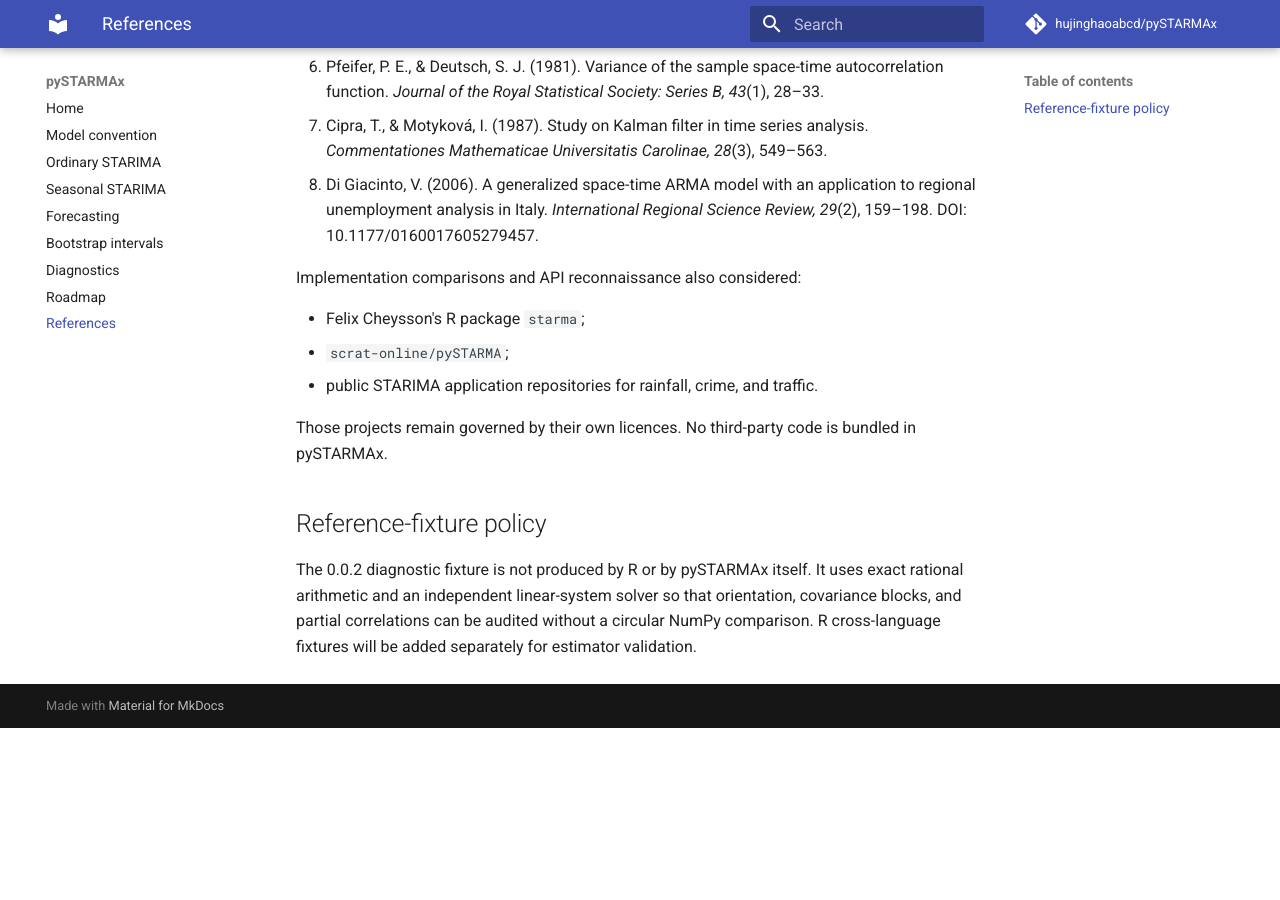
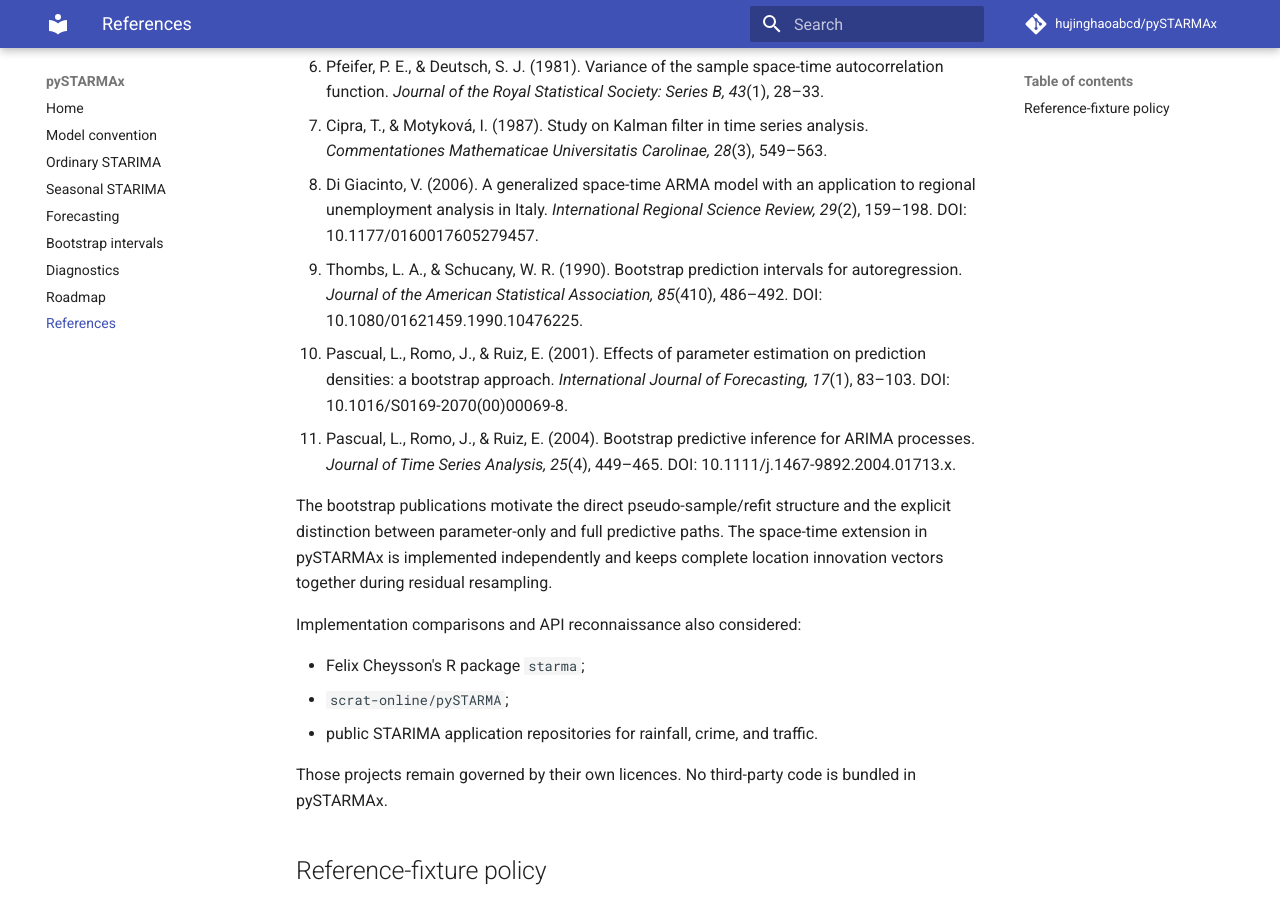
Before and after one commit to hujinghaoabcd/pySTARMAx, an MkDocs documentation site: the page built from docs/references.md, in a window 1280 px wide and 900 px high, scrolled down 582 px. Built offline with MkDocs 1.6.1 and Material for MkDocs 9.7.7, drawn with Linux system fonts in a browser that asks for light colours; comment, search, counter and statistics services are not loaded; before the commit the page ends 1310 px from its top, so only the background shows below that.

Commit message:
Add bootstrap predictive inference references

```diff
--- a/docs/references.md
+++ b/docs/references.md
@@ -30,6 +30,21 @@ The following publications informed the mathematical scope and terminology:
    application to regional unemployment analysis in Italy. *International
    Regional Science Review, 29*(2), 159–198.
    DOI: 10.1177/0160017605279457.
+9. Thombs, L. A., & Schucany, W. R. (1990). Bootstrap prediction intervals
+   for autoregression. *Journal of the American Statistical Association,
+   85*(410), 486–492. DOI: 10.1080/01621459.1990.10476225.
+10. Pascual, L., Romo, J., & Ruiz, E. (2001). Effects of parameter estimation
+    on prediction densities: a bootstrap approach. *International Journal of
+    Forecasting, 17*(1), 83–103.
+    DOI: 10.1016/S0169-2070(00)00069-8.
+11. Pascual, L., Romo, J., & Ruiz, E. (2004). Bootstrap predictive inference
+    for ARIMA processes. *Journal of Time Series Analysis, 25*(4), 449–465.
+    DOI: 10.1111/j.1467-9892.2004.01713.x.
+
+The bootstrap publications motivate the direct pseudo-sample/refit structure and
+the explicit distinction between parameter-only and full predictive paths. The
+space-time extension in pySTARMAx is implemented independently and keeps
+complete location innovation vectors together during residual resampling.
 
 Implementation comparisons and API reconnaissance also considered:
 
@@ -40,7 +55,6 @@ Implementation comparisons and API reconnaissance also considered:
 Those projects remain governed by their own licences. No third-party code is
 bundled in pySTARMAx.
 
-
 ## Reference-fixture policy
 
 The 0.0.2 diagnostic fixture is not produced by R or by pySTARMAx itself. It
```
